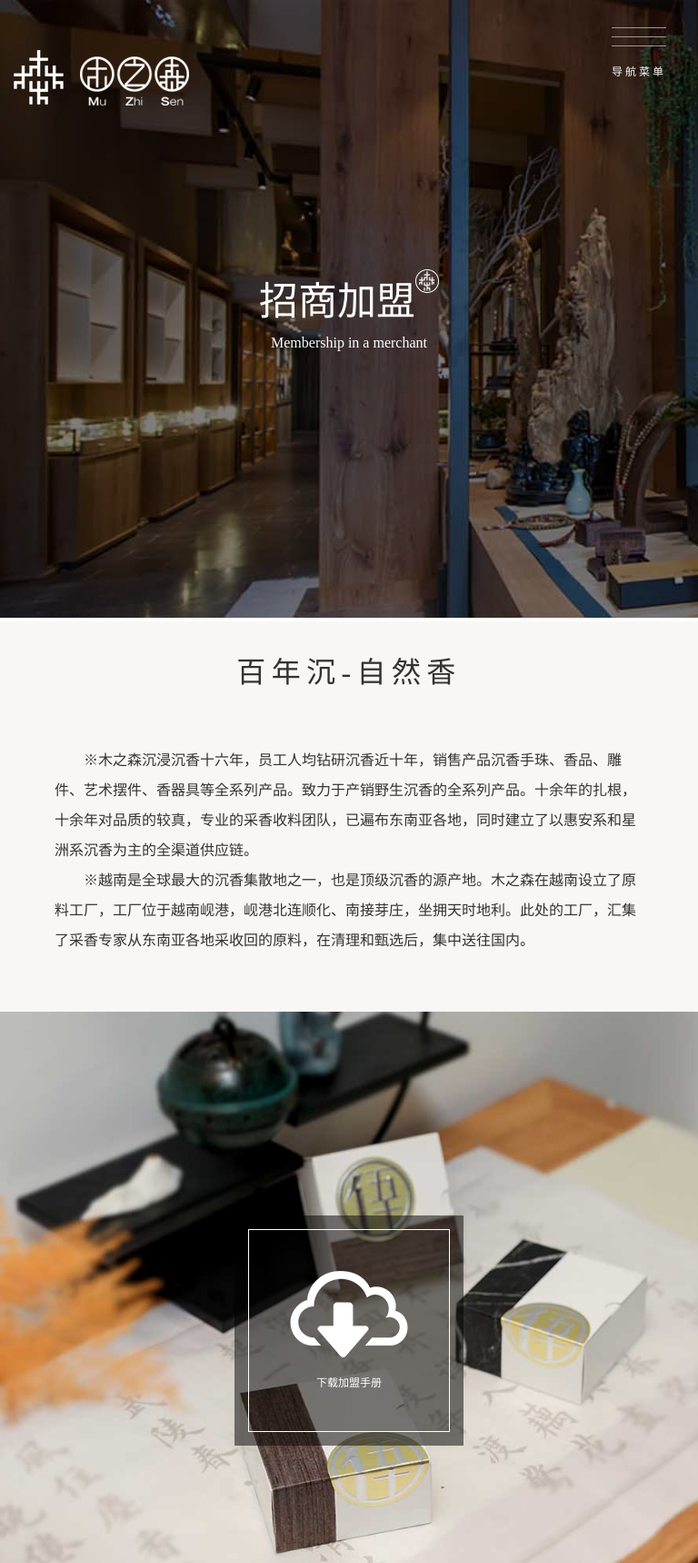
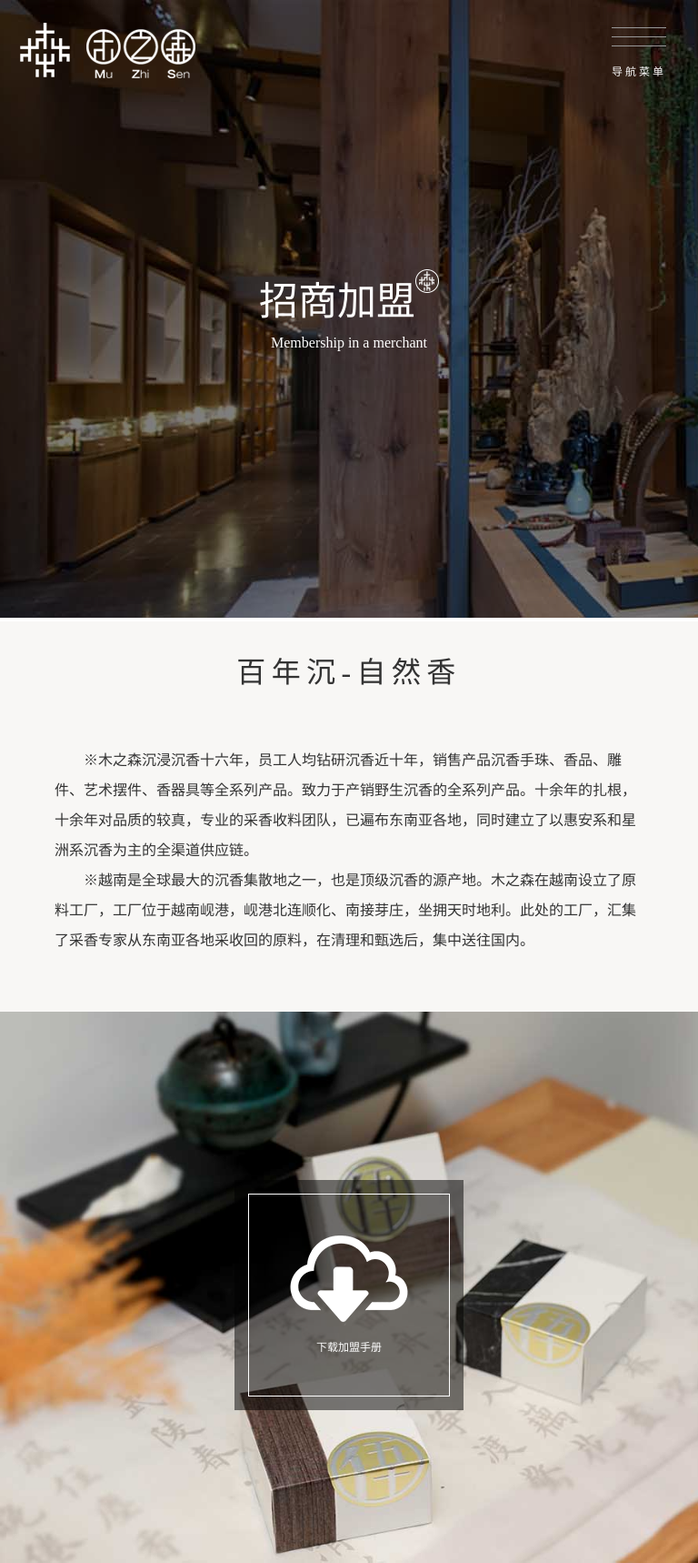
Before and after one commit to Ashley055/muzhisen, a website: page app/aboutPartner.html in a window 768 px wide. Shown: the top 1718 px of the page at 91% size. Drawn offline with nearby package versions, Linux system fonts and the light colour scheme; files that its build step writes are made by us from their sources.

Commit message:
修改样式

```diff
--- a/app/less/aboutPartner.less
+++ b/app/less/aboutPartner.less
@@ -172,13 +172,17 @@
         }
     }
 }
-@media screen and (min-width: 640px) and (max-width: 980px) {
+@media screen and (max-width: 980px) {
+    .top-info .logo {
+        padding-left: 22px;
+        padding-top: 25px;
+    }
 .about-partner{
     .partner-content{
         margin-right: 0;
         .source{
             margin-top: 0;
-            height: 1030px;
+            height: auto;
             .left{
                 position: static;
                 width: 100%;
@@ -188,10 +192,11 @@
                 }
             }
             .right{
-                position: static;
+                position: relative;
+                height: auto;
                 width: 100%;
                 .down-load{
-                    top: 75%;
+                    top: 50%;
                 }
             }
         }
@@ -218,7 +223,7 @@
                     &:nth-of-type(2):after, &:nth-of-type(4):after{
                         position: absolute;
                         top: 176px;
-                        left: 130px;
+                        left: 30px;
                         width: 10px;
                         height: 60px;
                         content: '';
@@ -256,7 +261,7 @@
             }
         }
         .advance{
-            height: 1160px;
+            height: auto;
             .left{
                 width: 100%;
                 position: static;
@@ -266,6 +271,9 @@
                 width: 100%;
             }
         }
+    }
+   .partner-content .advance .right .advantages li:last-child{
+        margin-left: 0;
     }
 }
 
```
